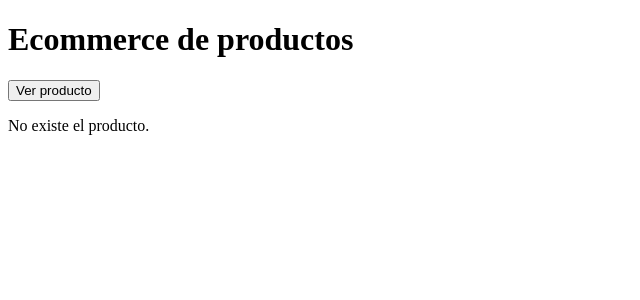
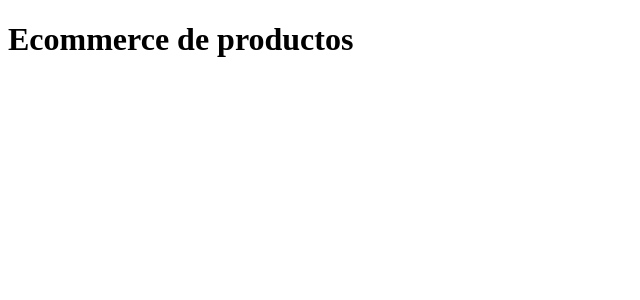
Before and after one commit to Teutona89/adecco_angular_ed2, an Angular app in the folder 009.angular/angular-003-directivas/: page / in a window 1280 px wide. Shown: the top 300 px of the page, without its empty margins (0-640 px from the left). Built offline with nearby package versions, Linux system fonts and the light colour scheme.

Commit message:
Angular componente contador

```diff
--- a/009.angular/angular-003-directivas/src/app/app.component.html
+++ b/009.angular/angular-003-directivas/src/app/app.component.html
@@ -3,4 +3,6 @@
 <!-- <app-product-list></app-product-list> -->
 
 
-<app-product-detail></app-product-detail>
+<!-- <app-product-detail></app-product-detail> -->
+
+<app-contador></app-contador>
--- a/009.angular/angular-003-directivas/src/app/app.component.ts
+++ b/009.angular/angular-003-directivas/src/app/app.component.ts
@@ -1,13 +1,14 @@
 import { Component } from '@angular/core';
 import { ProductListComponent } from "./product-list/product-list.component";
 import { ProductDetailComponent } from "./product-detail/product-detail.component";
+import { ContadorComponent } from "./contador/contador.component";
 
 @Component({
     selector: 'app-root',
     standalone: true,
     templateUrl: './app.component.html',
     styleUrl: './app.component.css',
-    imports: [ProductListComponent, ProductDetailComponent]
+    imports: [ProductListComponent, ProductDetailComponent, ContadorComponent]
 })
 export class AppComponent {
   title = 'angular-003-directivas';
--- /dev/null
+++ b/009.angular/angular-003-directivas/src/app/contador/contador.component.html
@@ -0,0 +1,4 @@
+
+<!-- if: Si existe y tiene valor mayor que 0 la variable contador se muestra -->
+
+<!-- 3 botones: incrementar, decrementar, resetear -->
```
Also changed, not shown: 009.angular/angular-003-directivas/src/app/contador/contador.component.ts (added, +20 -0 lines), 009.angular/angular-003-directivas/src/app/contador/contador.component.css (added), 1 other file (tests, documents, lock files or other folders).
